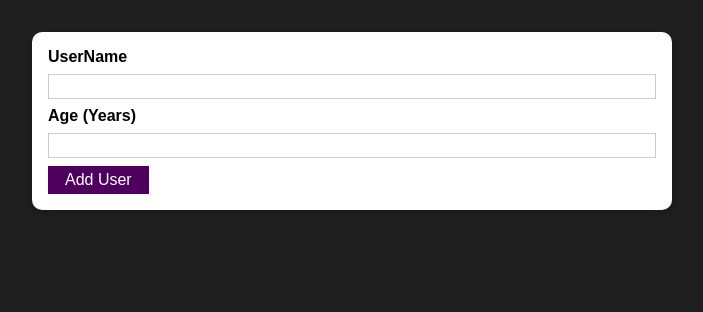
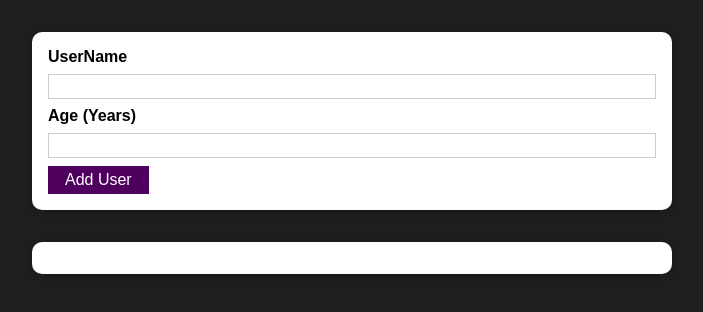
Before and after one commit to PriyankaShambhanagoudar/React_forms, a React (Create React App) app: page / in a window 1280 px wide. Shown: the top 312 px of the page, without its empty margins (288-991 px from the left). Built offline with nearby package versions, Linux system fonts and the light colour scheme.

Commit message:
adding userlist component

```diff
--- a/src/App.js
+++ b/src/App.js
@@ -1,11 +1,13 @@
 import React from 'react';
 import AddUser from './component/User/AddUser';
+import UserList from './component/User/UserLists';
 
 
 function App() {
   return (
     <div>
       <AddUser/>
+      <UserList users = {[]}/>
     </div>
   );
 }
--- a/src/component/User/AddUser.js
+++ b/src/component/User/AddUser.js
@@ -3,6 +3,8 @@
 import Button from "../UI/Button";
 import Card from "../UI/Card";
 import classes from "./AddUser.module.css";
+
+
 
 const AddUser = (props) => {
   const [enteredUsername, setEnteredUsername] = useState("");
@@ -48,6 +50,7 @@
         />
         <Button type="submit">Add User</Button>
       </form>
+
     </Card>
   );
 };
--- /dev/null
+++ b/src/component/User/UserList.module.css
@@ -0,0 +1,16 @@
+.users {
+    margin: 2rem auto;
+    width: 90%;
+    max-width: 40rem;
+  }
+
+  .users ul {
+    list-style: none;
+    padding: 1rem;
+  }
+
+  .users li {
+    border: 1px solid #ccc;
+    margin: 0.5rem 0;
+    padding: 0.5rem;
+  }
--- /dev/null
+++ b/src/component/User/UserLists.js
@@ -0,0 +1,19 @@
+import React from "react";
+
+import Card from "../UI/Card";
+import classes from './UserList.module.css';
+
+const UserList = (props) => {
+  return (
+    <Card  className = {classes.users}>
+      <ul>
+        {props.users.map((user) => (
+          <li>
+            {user.name} ({user.age} year old)
+          </li>
+        ))}
+      </ul>
+    </Card>
+  );
+};
+export default UserList;
```
